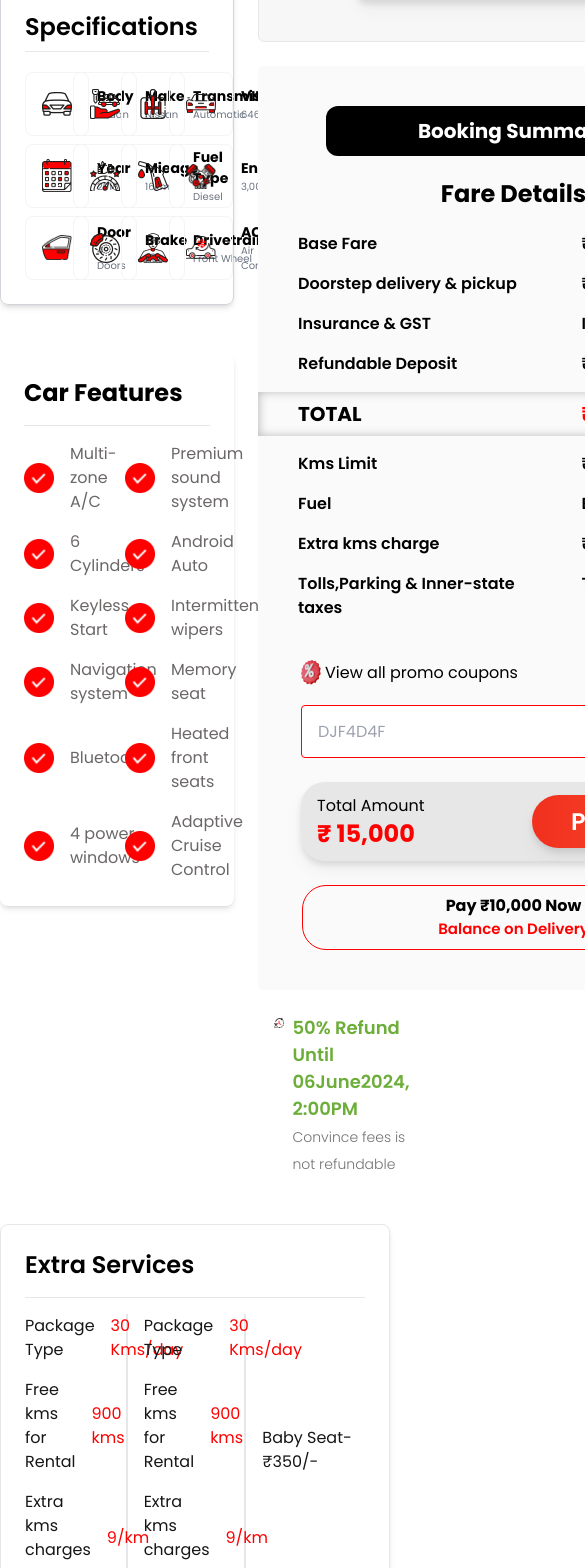
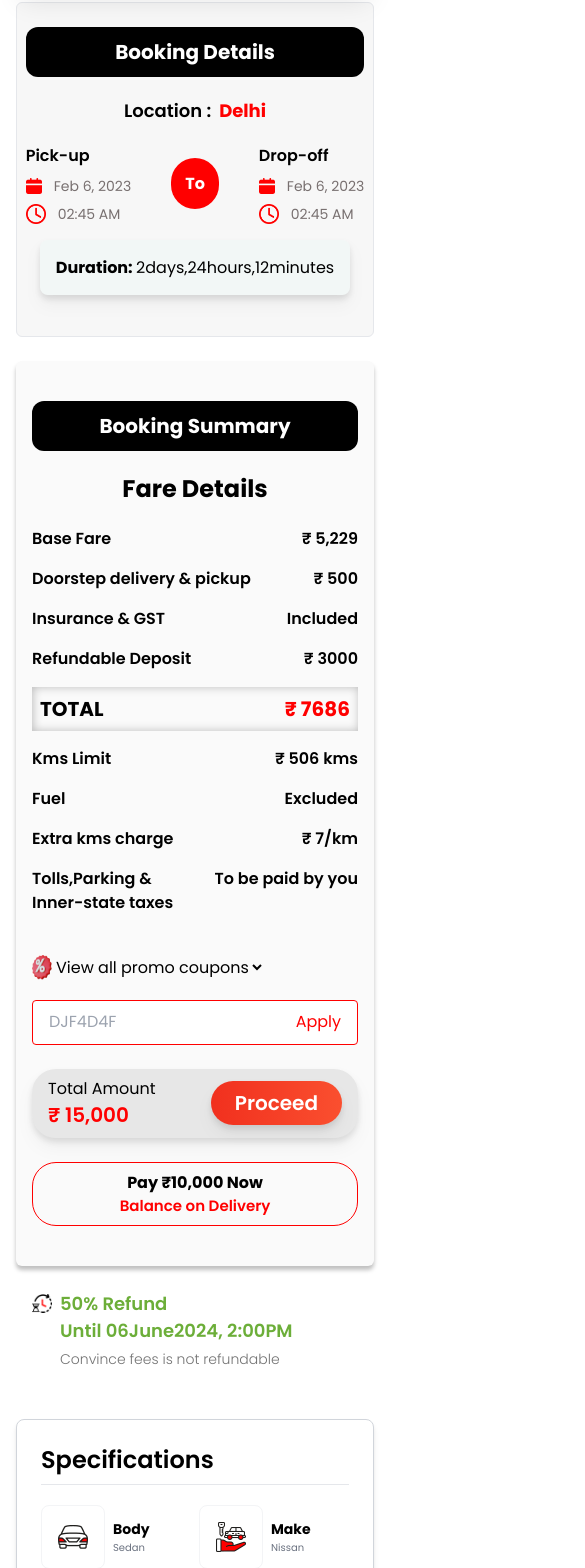
Before and after one commit to CabMe-Epic/cabme-website, a Next.js app: page /car-details in a window 390 px wide. Shown: the part 432-2000 px from the top of the page, 585 px wide, since content can reach past the window. Built offline with nearby package versions, Linux system fonts and the light colour scheme.

Commit message:
car details

```diff
--- a/src/app/(pages)/car-details/page.tsx
+++ b/src/app/(pages)/car-details/page.tsx
@@ -17,9 +17,117 @@ const CarDetails = () => {
           <span className="cursor-pointer">Listing</span>/
           <span className="cursor-pointer">Car Details</span>
         </div>
-        <div className="max-w-[1250px] m-auto my-12 grid grid-cols-[60%_40%] gap-6">
-          <div>
+        <div className="max-w-[1250px] m-auto sm:my-12 sm:grid grid-cols-[60%_40%] gap-6">
+          <div className="px-4">
             <ProductSlider />
+
+            {/* mobile view */}
+            <div className="sm:hidden block my-4">
+              <BookingDetailsCard />
+            </div>
+            {/* mobile view */}
+
+            <div className="sm:hidden block">
+
+              <main className="max-w-[511px] px-4 shadow-custom-shadow flex flex-col items-center bg-[#FAFAFA] py-10 my-6 rounded-md">
+                <div className='max-w-[376px] h-[50px] w-full bg-black text-white font-bold text-[20px] flex justify-center items-center rounded-xl'>
+                  <span className="text-center">Booking Summary</span>
+                </div>
+                <div className="m-auto my-5">
+                  <span className="font-bold text-[24px]">
+                    Fare Details
+                  </span>
+                </div>
+                <div className="grid grid-cols-1 w-full items-start justify-between gap-4 font-semibold">
+                  <div className="flex grid-cols-2 justify-between gap-2">
+                    <span className="">Base Fare</span>
+                    <span className="">₹ 5,229</span>
+                  </div>
+
+                  <div className="flex justify-between gap-2">
+                    <span className="">Doorstep delivery & pickup</span>
+                    <span className="">₹ 500</span>
+                  </div>
+
+                  <div className="flex justify-between gap-2">
+                    <span className="">Insurance & GST</span>
+                    <span className="">Included</span>
+                  </div>
+
+                  <div className="flex justify-between gap-2">
+                    <span className="">Refundable Deposit</span>
+                    <span className="">₹ 3000</span>
+                  </div>
+
+                  <div className="flex px-2 py-2 justify-between gap-2 shadow-custom-inner font-bold text-xl">
+                    <span className="">TOTAL</span>
+                    <span className=" text-[#ff0000]">₹ 7686</span>
+                  </div>
+
+                  <div className="flex justify-between gap-2">
+                    <span className="">Kms Limit</span>
+                    <span className="">₹ 506 kms</span>
+                  </div>
+
+                  <div className="flex justify-between gap-2">
+                    <span className="">Fuel</span>
+                    <span className="">Excluded</span>
+                  </div>
+
+                  <div className="flex justify-between gap-2">
+                    <span className="">Extra kms charge</span>
+                    <span className="">₹ 7/km</span>
+                  </div>
+
+                  <div className="flex justify-between gap-2">
+                    <span className="">Tolls,Parking & <br /> Inner-state taxes</span>
+                    <span className="">To be paid by you</span>
+                  </div>
+                </div>
+                <div className="w-full">
+
+                  <span className="flex flex-row my-5 mt-10">
+                    <Image src="/png/offer.png" width={20} height={20} alt="offer" />
+                    <select name="offer" id="offer" className="border-0 outline-0 bg-transparent max-w-[405px]">
+                      <option value="View all promo coupons">View all promo coupons</option>
+                    </select>
+                  </span>
+
+                  <div className="max-w-[418px]  h-[45px] flex flex-row justify-center border-[1.5px] border-[#ff0000] rounded item-center bg-white px-4">
+                    <input type="text" placeholder="DJF4D4F" className="w-full border-0 outline-none pr-4 text-[#888787]" />
+                    <button className="text-[#ff0000]">Apply</button>
+                  </div>
+
+                  <div className="my-6 h-[69px] drop-shadow-lg bg-[#E7E7E7] flex flex-row items-center justify-between px-4 py-5 rounded-3xl">
+                    <div className="flex flex-col">
+                      <span>Total Amount</span>
+                      <span className="text-[#ff0000] p-0 text-xl font-semibold">₹ 15,000</span>
+                    </div>
+                    <div>
+                      <button className="bg-gradient-to-r from-[#F1301E] to-[#FA4F2F] text-xl font-semibold text-white px-6 py-2 rounded-full drop-shadow-lg">Proceed</button>
+                    </div>
+
+                  </div>
+
+                </div>
+                <div className="flex flex-col items-center border-[1.5px] max-w-[423px] w-full py-2 rounded-3xl border-[#ff0000] cursor-pointer">
+                  <span className="font-bold text-md">Pay ₹10,000 Now</span>
+                  <span className="text-[#ff0000] font-semibold text-[15px]">Balance on Delivery</span>
+                </div>
+              </main>
+              <div className="flex flex-row items-start gap-2 ml-4">
+                <span className="mt-1">
+                  <Image src="/png/waiting.png" width={20} height={20} alt="offer" />
+                </span>
+                <span className="text-[18px] font-semibold text-[#6CAE39]">
+                  50% Refund <br /> Until 06June2024, 2:00PM <br />
+                  <span className="text-[#737373] text-sm font-light">Convince fees is not refundable</span>
+                </span>
+
+              </div>
+
+            </div>
+
             <div className="my-12">
               <Specifications />
             </div>
@@ -29,13 +137,13 @@ const CarDetails = () => {
           </div>
           {/*  */}
           <div >
-            <div>
+            <div className="sm:block hidden">
               <BookingDetailsCard />
             </div>
             {/* booking summary */}
-            <div>
+            <div className="sm:block hidden">
 
-              <main className="w-[511px] flex flex-col items-center bg-[#FAFAFA] py-10 my-6 rounded-md">
+              <main className=" w-[511px] flex flex-col items-center bg-[#FAFAFA] py-10 my-6 rounded-md">
                 <div className='w-[376px] h-[50px] bg-black text-white font-bold text-[20px] flex justify-center items-center rounded-xl'>
                   <span className="text-center">Booking Summary</span>
                 </div>
--- a/src/app/components/booking-details-card/booking-details-card.tsx
+++ b/src/app/components/booking-details-card/booking-details-card.tsx
@@ -4,8 +4,8 @@ import React from "react";
 const BookingDetailsCard = () => {
   return (
     <div>
-      <main className="w-[511px] border-[1.5px] rounded-md flex bg-[#f7f7f7] flex-col items-center justify-center py-6">
-        <div className="w-[376px]">
+      <main className="max-w-[511px] px-2 border-[1.5px] rounded-md flex bg-[#f7f7f7] flex-col items-center justify-center py-6">
+        <div className="max-w-[376px]">
           <div className="h-[50px] bg-black text-white font-bold text-[20px] flex justify-center items-center rounded-xl">
             <span className="text-center">Booking Details</span>
           </div>
--- a/src/app/components/car-features/car-features.tsx
+++ b/src/app/components/car-features/car-features.tsx
@@ -26,7 +26,7 @@ const CarFeatures = () => {
           <div key={index} className="flex items-center gap-4">
              <Image src="/carDetails/check.png" width={30} height={30} alt="" />
 
-            <span className='text-[#6B6767]'>{feature}</span>
+            <span className='text-[#6B6767] sm:text-md text-sm'>{feature}</span>
           </div>
         ))}
       </div>
--- a/src/app/components/extra-charges/extra-charges.tsx
+++ b/src/app/components/extra-charges/extra-charges.tsx
@@ -2,43 +2,43 @@ import React from 'react'
 
 const ExtraCharges = () => {
   return (
-    <div>
+    <div className='px-4'>
           <div className=" mx-auto p-6 bg-white rounded-lg shadow-md max-w-[1250px] border">
           <h2 className="text-2xl font-semibold mb-4 border-b-[1px] pb-4 border-grey-100">Extra Services</h2>
-          <div className="grid grid-cols-3 gap-4">
+          <div className="grid sm:grid-cols-3 gap-4">
 
-            <div className="flex flex-col items-start justify-center gap-4 pr-3 border-r-[2px]">
-              <div className="flex items-center gap-4">
+            <div className="flex flex-col items-start justify-center gap-4 pr-3 sm:border-r-[2px]">
+              <div className="flex items-center sm:justify-center justify-between w-full sm:text-md text-sm gap-4">
                 <span className='text-[#161616]'>Package Type</span>
                 <span className='text-[#ff0000]'>30 Kms/day</span>
               </div>
-              <div className="flex items-center gap-4">
+              <div className="flex items-center sm:justify-center justify-between w-full sm:text-md text-sm gap-4">
                 <span className='text-[#161616]'>Free kms for Rental</span>
                 <span className='text-[#ff0000]'>900 kms</span>
               </div>
-              <div className="flex items-center gap-4">
+              <div className="flex items-center sm:justify-center justify-between w-full sm:text-md text-sm gap-4">
                 <span className='text-[#161616]'>Extra kms charges at</span>
                 <span className='text-[#ff0000]'>9/km</span>
               </div>
             </div>
 
-            <div className="flex flex-col items-start gap-4 pr-3 border-r-[2px]">
-              <div className="flex items-center gap-4">
+            <div className="flex flex-col items-start gap-4 pr-3 sm:border-r-[2px]">
+              <div className="flex items-center sm:justify-center justify-between w-full sm:text-md text-sm gap-4">
                 <span className='text-[#161616]'>Package Type</span>
                 <span className='text-[#ff0000]'>30 Kms/day</span>
               </div>
-              <div className="flex items-center gap-4">
+              <div className="flex items-center sm:justify-center justify-between w-full sm:text-md text-sm gap-4">
                 <span className='text-[#161616]'>Free kms for Rental</span>
                 <span className='text-[#ff0000]'>900 kms</span>
               </div>
-              <div className="flex items-center gap-4">
+              <div className="flex items-center sm:justify-center justify-between w-full sm:text-md text-sm gap-4">
                 <span className='text-[#161616]'>Extra kms charges at</span>
                 <span className='text-[#ff0000]'>9/km</span>
               </div>
             </div>
 
             <div className="flex flex-col  items-center justify-center gap-4 pr-3 ">
-              <div className="flex items-center gap-4">
+              <div className="flex items-center sm:justify-center justify-between w-full sm:text-md text-sm gap-4">
                 <span className='text-[#161616]'>Baby Seat-₹350/-</span>
               </div>
 
@@ -46,7 +46,7 @@ const ExtraCharges = () => {
           </div>
         </div>
           <div className=" max-w-[1250px] my-5 mx-auto">
-          <span className="text-[#161616]">
+          <span className="text-[#161616] px-4">
             Extra kms will be charged at <span className="text-[#ff0000]">13/km</span>
           </span>
           </div>
--- a/src/app/components/specifications/specifications.tsx
+++ b/src/app/components/specifications/specifications.tsx
@@ -19,7 +19,7 @@ const Specifications = () => {
     return (
         <div className=" shadow-md p-6 border border-gray-300 rounded-lg">
             <h2 className="text-2xl font-semibold border-b pb-2 mb-5">Specifications</h2>
-            <div className="grid grid-cols-4 justify-between items-center gap-2  ">
+            <div className="grid sm:grid-cols-4 grid-cols-2 justify-between items-center gap-2  ">
                 <div><IconComponent title="Body" subtitle="Sedan" imageSrc="/carDetails/body.png" /></div>
                 <div><IconComponent title="Make" subtitle="Nissan" imageSrc="/carDetails/make.png" /></div>
                 <div><IconComponent title="Transmission" subtitle="Automatic" imageSrc="/carDetails/transmission.png" /></div>
--- a/src/app/components/video/video.tsx
+++ b/src/app/components/video/video.tsx
@@ -2,6 +2,7 @@ import React from 'react';
 
 const Video: React.FC = () => {
     return (
+        <div className='px-4'>
         <div className="mx-auto p-6 bg-white rounded-lg shadow-md max-w-[1250px] border">
             <h2 className="text-2xl font-bold mb-4 border-b-[1px] pb-4 border-grey-100">Video</h2>
             <div className='m-auto flex flex-row justify-center items-center'>
@@ -14,8 +15,10 @@ const Video: React.FC = () => {
                     allow="accelerometer; autoplay; clipboard-write; encrypted-media; gyroscope; picture-in-picture; web-share"
                     referrerPolicy="strict-origin-when-cross-origin"
                     allowFullScreen
+                    className='h-auto'
 
                 ></iframe>
+            </div>
             </div>
         </div>
     );
--- a/src/app/globals.css
+++ b/src/app/globals.css
@@ -43,9 +43,10 @@
     padding-bottom: 80px !important;
   }
 .top-button .swiper-button-next, .top-button .swiper-button-prev{
-  display: block !important;
+  /* display: block !important;
   position: absolute !important;
-  top: 7%;
+  top: 7%; */
+  display: hidden;
 
 }
 .top-button .swiper-button-prev{
@@ -85,4 +86,5 @@
     .review-slider  .swiper-slide-next{
       transform: scale(1);
     }
+
   }
```
